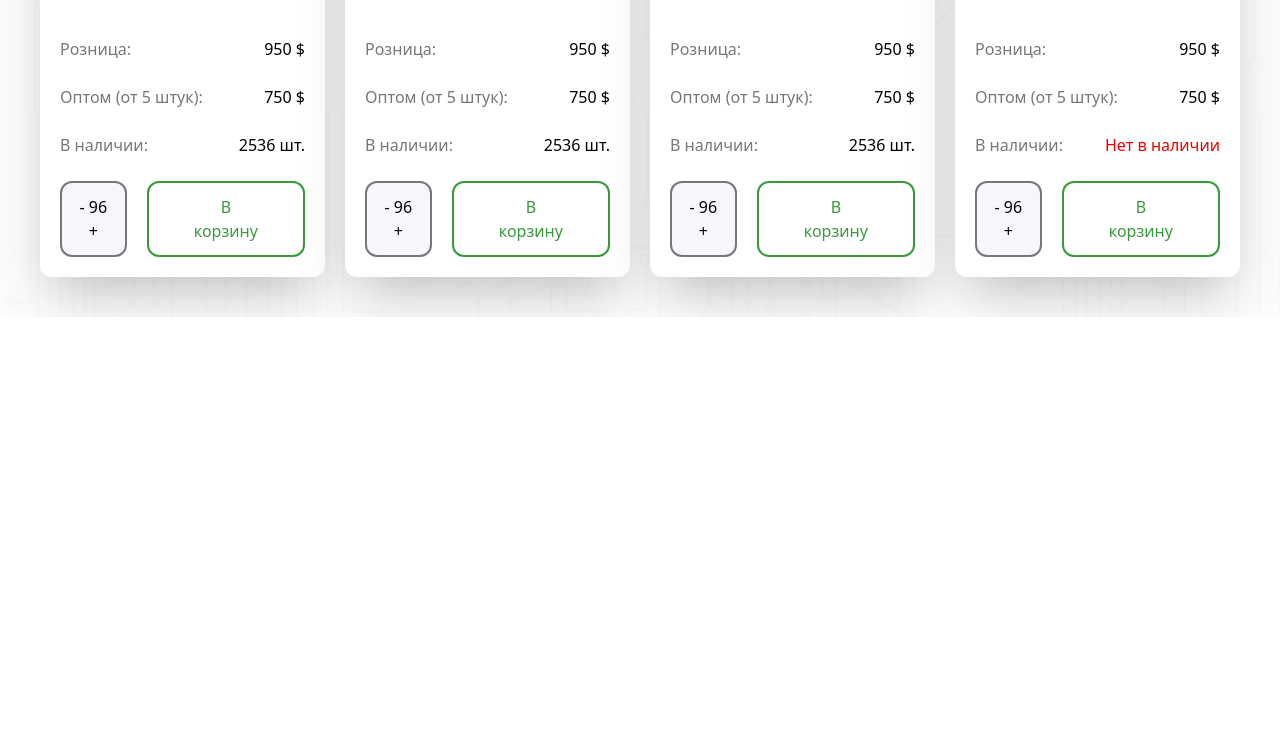
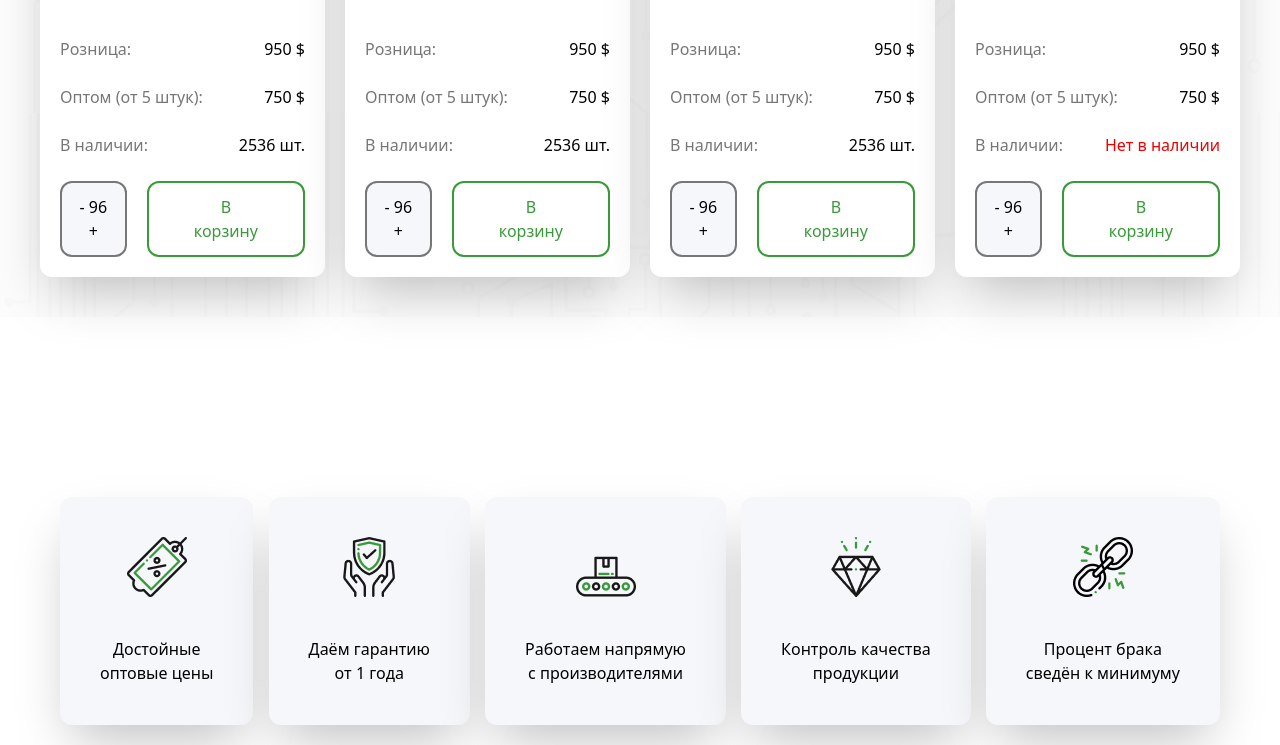
Before and after one commit to mukammalex/Pull.25.06.26, a website: page index3.html in a window 1280 px wide. Shown: the part 2746-3491 px from the top of the page. Before the commit the page ends 3063 px from the top, so only its background shows below. Drawn offline with Linux system fonts and the light colour scheme.

Commit message:
Finished section Garanty Page3

```diff
--- a/index3.html
+++ b/index3.html
@@ -299,6 +299,41 @@
         </section>
 
 
+
+
+        <section class="max-w-300 p-5 m-auto mt-40">
+
+            <div class="flex justify-between items-center">
+                <div class="bg-[#F6F7FB] shadow-2xl rounded-xl flex flex-col text-center items-center gap-10 justify-center p-10">
+                    <img src="./img/discount (2) 1.png" alt="">
+                    <p>Достойные <br>
+                     оптовые цены</p>
+                </div>
+                <div class="bg-[#F6F7FB] shadow-2xl rounded-xl flex flex-col text-center items-center gap-10 justify-center p-10">
+                    <img src="./img/safe 1.png" alt="">
+                    <p>Даём гарантию <br>
+                     от 1 года</p>
+                </div>
+                <div class="bg-[#F6F7FB] shadow-2xl rounded-xl flex flex-col text-center items-center gap-10 justify-center p-10">
+                    <img src="./img/factory 1.png" alt="">
+                    <p>Работаем напрямую <br>
+                     с производителями</p>
+                </div>
+                <div class="bg-[#F6F7FB] shadow-2xl rounded-xl flex flex-col text-center items-center gap-10 justify-center p-10">
+                    <img src="./img/quality (1) 1.png" alt="">
+                    <p>Контроль качества <br>
+                      продукции</p>
+                </div>
+                <div class="bg-[#F6F7FB] shadow-2xl rounded-xl flex flex-col text-center items-center gap-10 justify-center p-10">
+                    <img src="./img/broken-.png" alt="">
+                    <p>Процент брака <br>
+                   сведён к минимуму</p>
+                </div>
+            </div>
+
+        </section>
+
+
     </main>
 
 
```
